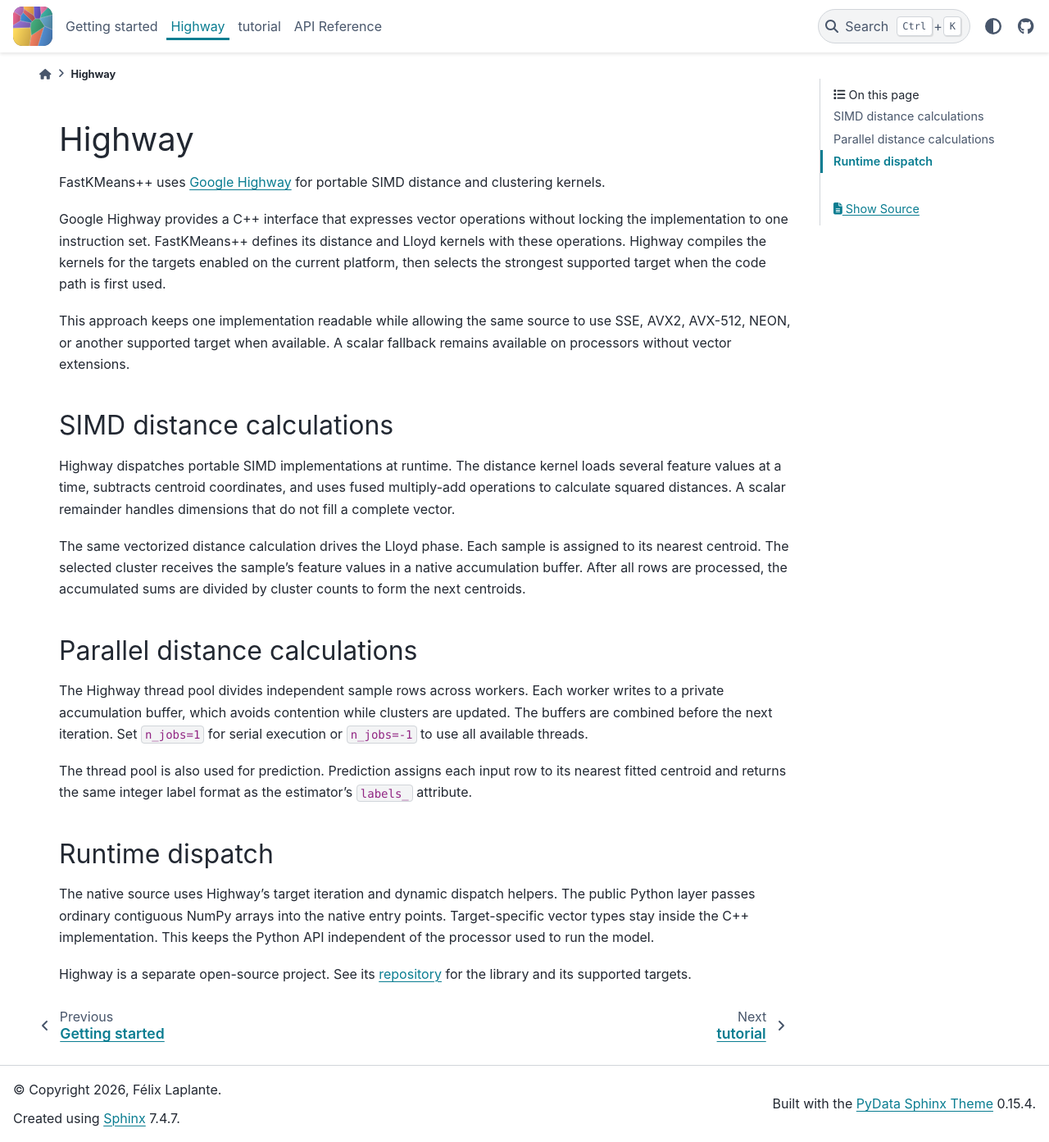
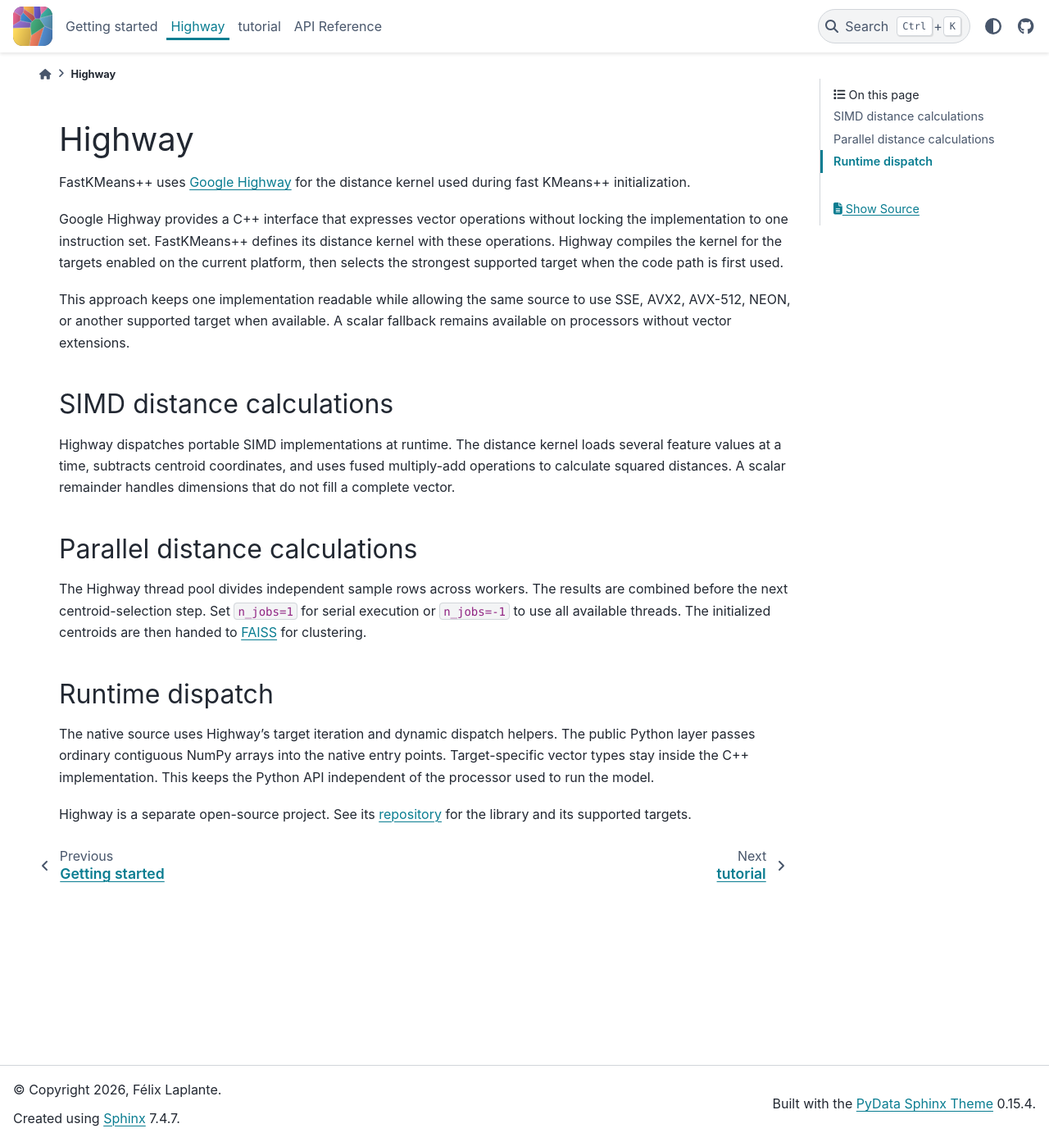
Before and after one commit to felixlaplante0/fastkmeanspp, a Sphinx documentation site: the page built from docs/source/highway.rst, in a window 1280 px wide and 1393 px high. Shown: the whole window at 82% size. Built offline with Sphinx 7.4.7 and the PyData theme 0.15.4, drawn with Linux system fonts in a browser that asks for light colours.

Commit message:
feat: restore FAISS clustering

```diff
--- a/docs/source/highway.rst
+++ b/docs/source/highway.rst
@@ -2,13 +2,13 @@
 =======
 
 FastKMeans++ uses `Google Highway <https://github.com/google/highway>`__ for
-portable SIMD distance and clustering kernels.
+the distance kernel used during fast KMeans++ initialization.
 
 Google Highway provides a C++ interface that expresses vector operations without
 locking the implementation to one instruction set. FastKMeans++ defines its
-distance and Lloyd kernels with these operations. Highway compiles the kernels
-for the targets enabled on the current platform, then selects the strongest
-supported target when the code path is first used.
+distance kernel with these operations. Highway compiles the kernel for the
+targets enabled on the current platform, then selects the strongest supported
+target when the code path is first used.
 
 This approach keeps one implementation readable while allowing the same source
 to use SSE, AVX2, AVX-512, NEON, or another supported target when available. A
@@ -22,22 +22,14 @@
 and uses fused multiply-add operations to calculate squared distances. A scalar
 remainder handles dimensions that do not fill a complete vector.
 
-The same vectorized distance calculation drives the Lloyd phase. Each sample is
-assigned to its nearest centroid. The selected cluster receives the sample's
-feature values in a native accumulation buffer. After all rows are processed,
-the accumulated sums are divided by cluster counts to form the next centroids.
-
 Parallel distance calculations
 ------------------------------
 
-The Highway thread pool divides independent sample rows across workers. Each
-worker writes to a private accumulation buffer, which avoids contention while
-clusters are updated. The buffers are combined before the next iteration. Set
-``n_jobs=1`` for serial execution or ``n_jobs=-1`` to use all available threads.
-
-The thread pool is also used for prediction. Prediction assigns each input row
-to its nearest fitted centroid and returns the same integer label format as the
-estimator's ``labels_`` attribute.
+The Highway thread pool divides independent sample rows across workers. The
+results are combined before the next centroid-selection step. Set ``n_jobs=1``
+for serial execution or ``n_jobs=-1`` to use all available threads. The
+initialized centroids are then handed to
+`FAISS <https://github.com/facebookresearch/faiss>`__ for clustering.
 
 Runtime dispatch
 ----------------
--- a/docs/source/index.rst
+++ b/docs/source/index.rst
@@ -8,7 +8,7 @@
      <p class="eyebrow">K-MEANS++, BUILT FOR SPEED</p>
      <h1>Fast KMeans++ initialization.</h1>
      <p class="hero-copy">FastKMeans++ combines Highway SIMD distance kernels,
-     parallel initialization, and Highway clustering behind a scikit-learn-compatible API.</p>
+     parallel initialization, and FAISS clustering behind a scikit-learn-compatible API.</p>
      <div class="hero-actions">
        <a class="primary" href="getting-started.html">Get started</a>
        <a class="secondary" href="tutorial.html">See the tutorial</a>
@@ -32,7 +32,7 @@
 KMeans++ initialization repeatedly computes distances between every sample and a
 small set of candidate centroids. FastKMeans++ moves this work into a
 Highway-powered native kernel, using fused SIMD operations and parallel row
-processing before running the Highway Lloyd updates.
+processing before handing the initialized centroids to FAISS.
 
 .. grid:: 1 2 2 3
    :gutter: 3
--- a/fastkmeanspp/__init__.py
+++ b/fastkmeanspp/__init__.py
@@ -1,4 +1,4 @@
-"""Fast K-means++ clustering using Highway."""
+"""Fast K-means++ initialization using Highway and FAISS."""
 
 from ._base import KMeans
 
--- a/pyproject.toml
+++ b/pyproject.toml
@@ -5,7 +5,7 @@
 urls = { "Source" = "https://github.com/felixlaplante0/fastkmeanspp", "Documentation" = "https://fastkmeanspp.readthedocs.io/en/latest/" }
 authors = [{ name = "Félix Laplante" }]
 requires-python = ">=3.11"
-dependencies = ["numpy", "scikit-learn"]
+dependencies = ["numpy", "scikit-learn", "faiss-cpu"]
 dynamic = ["version"]
 classifiers = [
     "Programming Language :: Python :: 3",
```
Also changed, not shown: README.md (+10 -12 lines), 5 other files.
